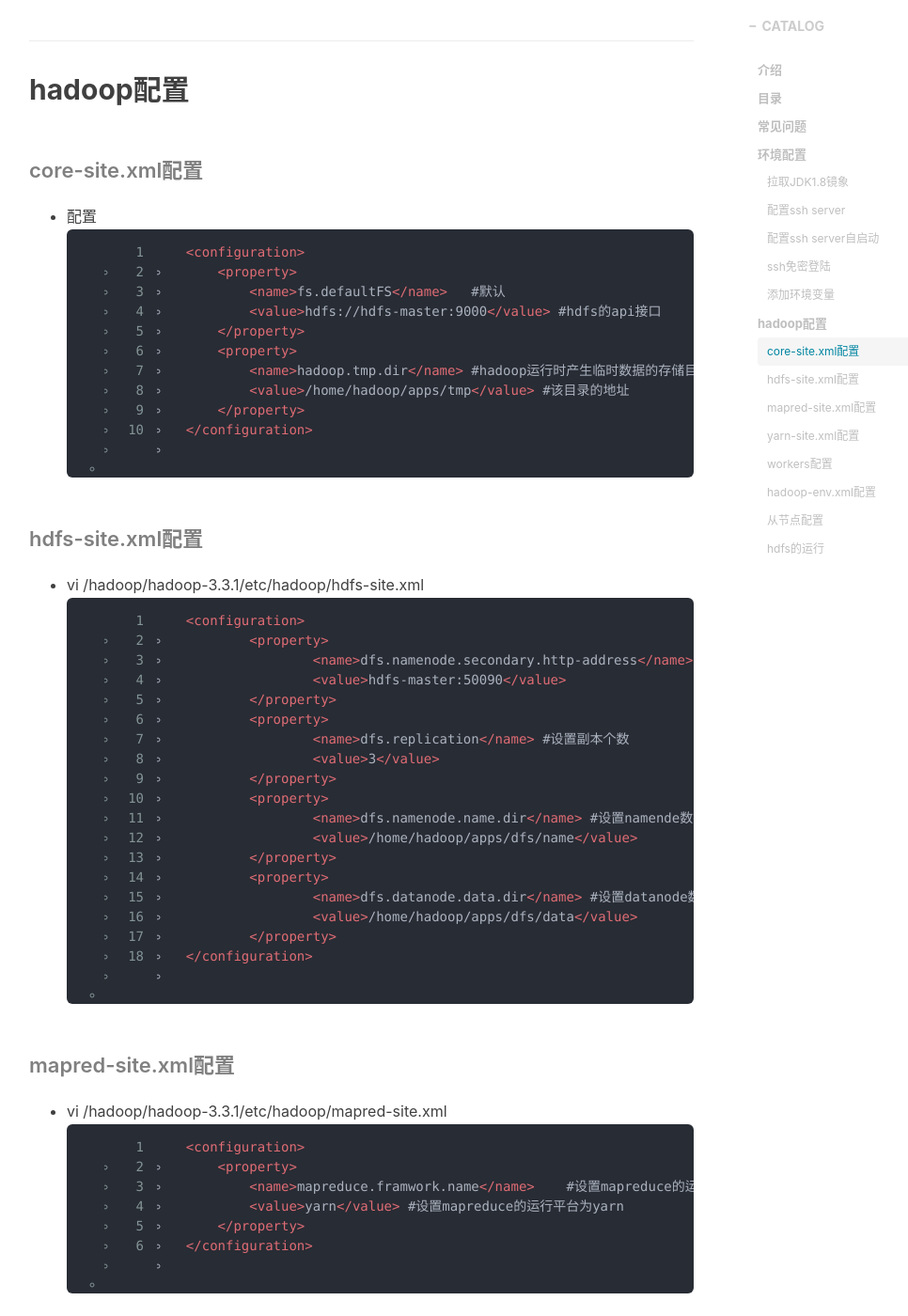
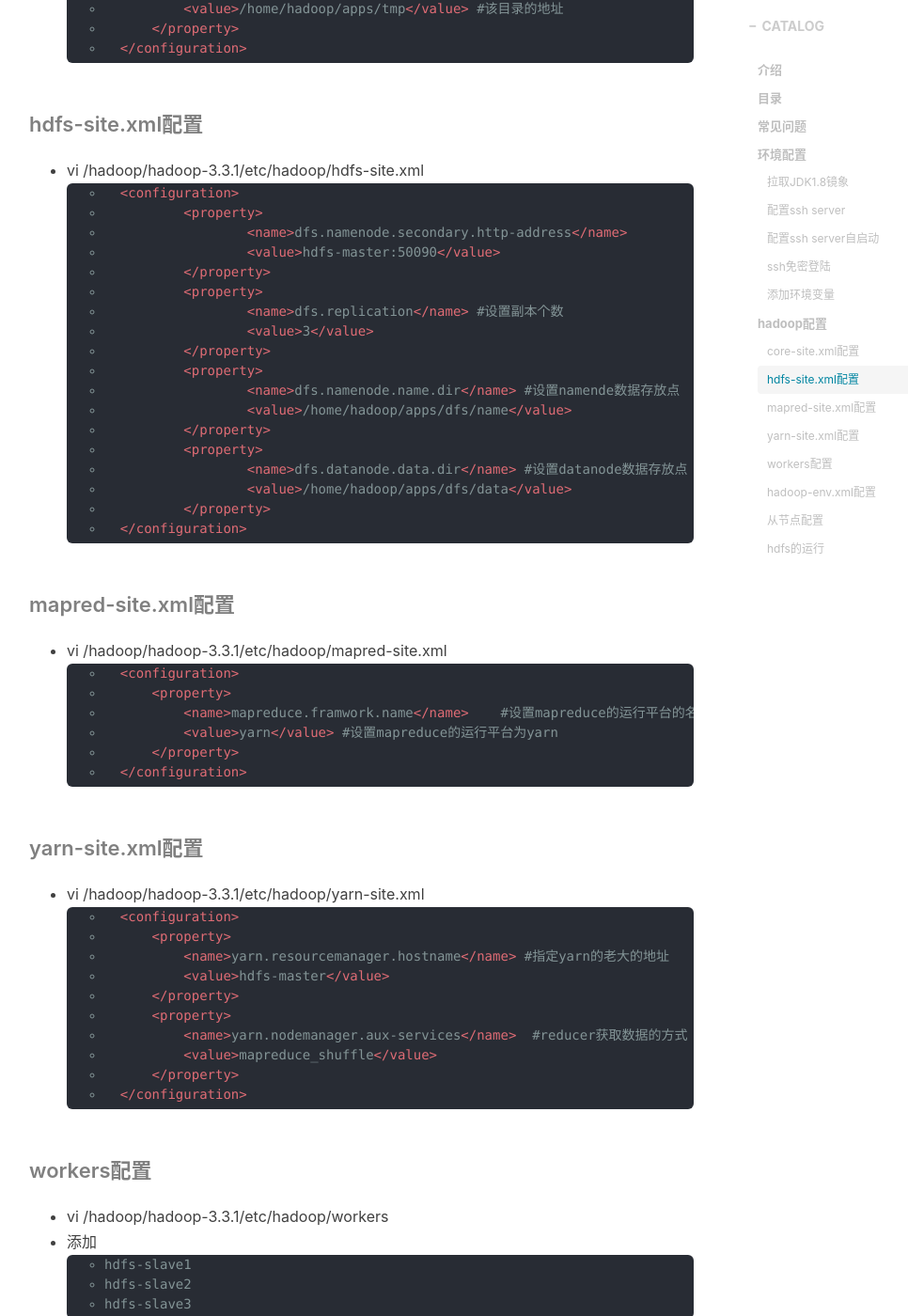
Before and after one commit to laowng/laowng.github.io, a Jekyll site: the page built from _posts/2021-09-29-分布式-hadoop环境搭建.md, in a window 1280 px wide and 1400 px high, scrolled down 3399 px. Shown: the whole window at 94% size, without its empty margins (234-1200 px from the left). Built offline with Jekyll 4.4.1, drawn with Linux system fonts in a browser that asks for light colours; nearby versions of some CDN libraries; comment, search, counter and statistics services are not loaded; some of the changed text lies outside the part shown.

Commit message:
行号美化

```diff
--- a/_config.yml
+++ b/_config.yml
@@ -54,13 +54,13 @@ kramdown:
   footnote_nr:    1
   entity_output:  as_char
   toc_levels:     1..6
-  syntax_highlighter: true
+#  syntax_highlighter: true
   smart_quotes:   lsquo,rsquo,ldquo,rdquo
   input: GFM
 
   syntax_highlighter_opts:
     wrap:              div
-    line_numbers:      inline
+#    line_numbers:      inline
     line_number_start: 1
     tab_width:         4
     bold_every:        10
```
